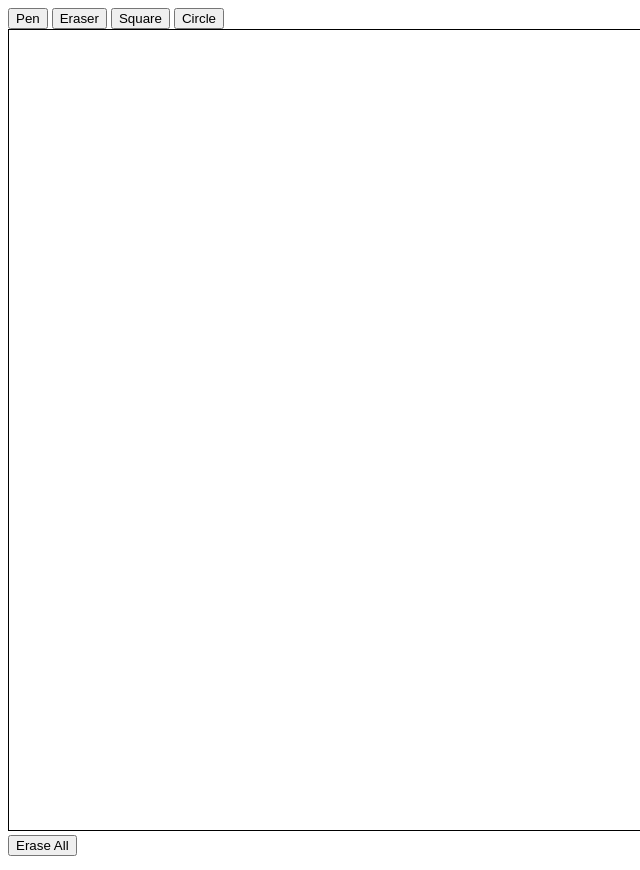
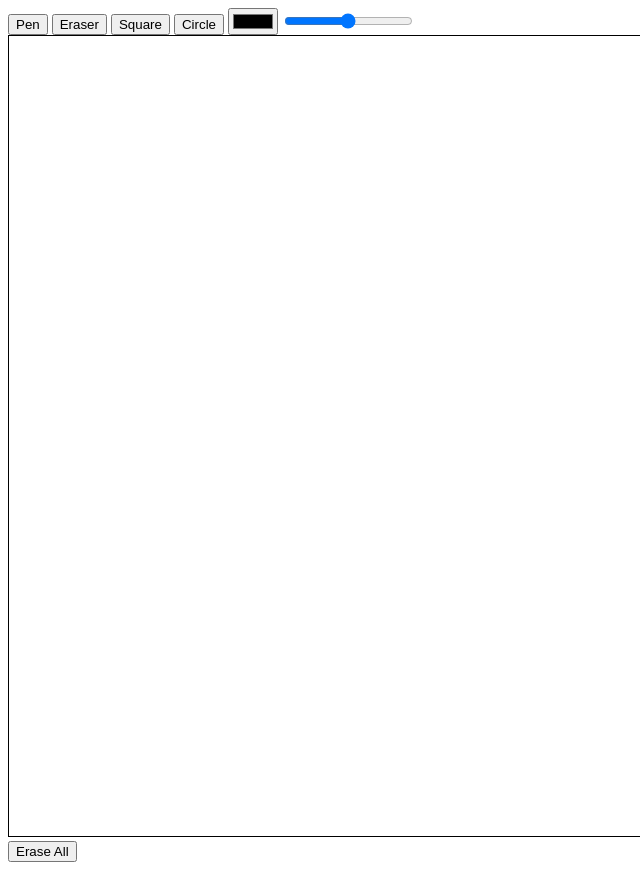
Before and after one commit to vuxcode/pr1-project-MarcusNiklassonDen, a plain HTML site: page index.html in a window 1280 px wide. Shown: the whole page, without its empty margins (0-640 px from the left). Drawn offline with Linux system fonts and the light colour scheme.

Commit message:
aded a slider and a color picker

```diff
--- a/index.html
+++ b/index.html
@@ -17,6 +17,12 @@
     <button id="buttonSquare">Square</button>
     <button id="buttonCircle">Circle</button>
 
+    <input type="color" id="colorPicker">
+    <input type="range" min="1" max="100" value="50" class="slider" id="lineSize">
+
+
+
+
     <canvas id="canvas1"></canvas>
     <script src="script.js"></script>
 
```
